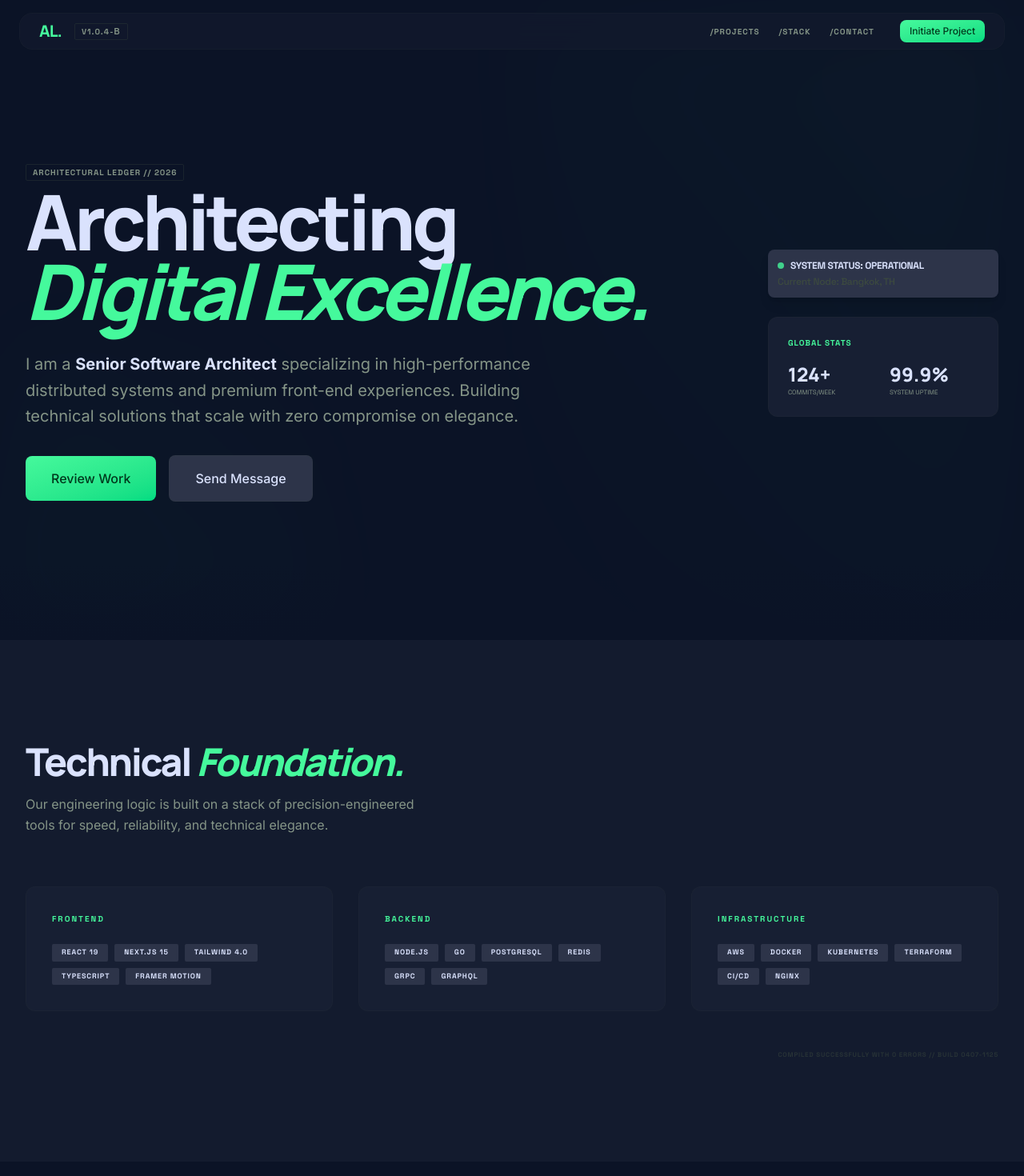
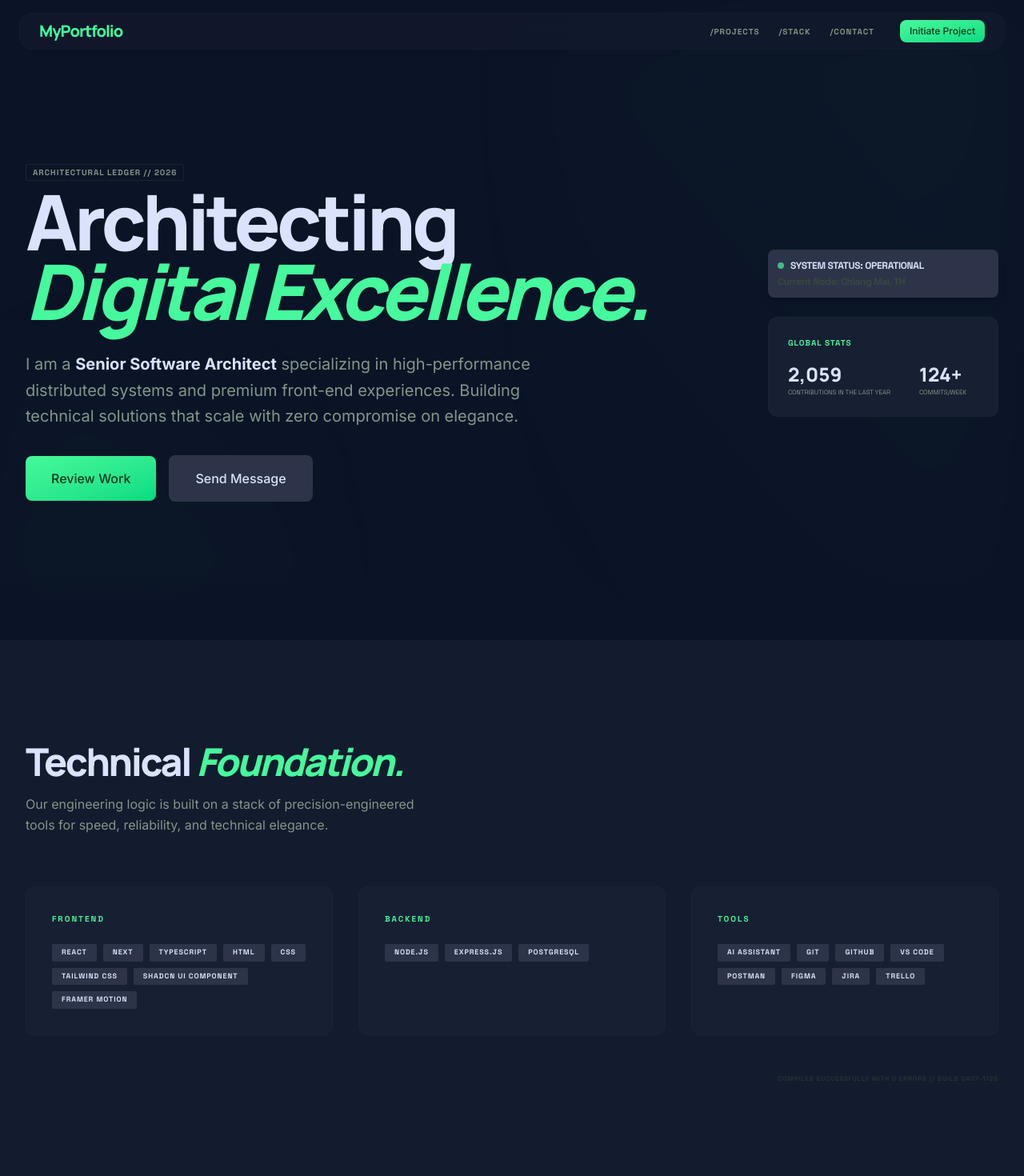
Before and after one commit to sansaran1234/MyPortfolio, a Next.js app: page / in a window 1280 px wide. Shown: the top 1470 px of the page at 80% size. Built offline with nearby package versions, Linux system fonts and the light colour scheme.

Commit message:
refactor: update tech stack, simplify navbar branding, and adjust hero section stats and location metadata

```diff
--- a/src/components/home/Hero.tsx
+++ b/src/components/home/Hero.tsx
@@ -35,21 +35,21 @@ export const Hero = () => {
                     <StatusTerminal
                         status="online"
                         label="System Status: Operational"
-                        metadata="Current Node: Bangkok, TH"
+                        metadata="Current Node:  Chiang Mai, TH"
                         className="w-full lg:w-72"
                     />
 
                     <div className="w-full lg:w-72 p-6 bg-surface-container rounded-xl border border-outline-variant/10">
                         <div className="flex flex-col gap-4">
                             <h3 className="font-technical text-[10px] uppercase font-black text-primary tracking-widest">Global Stats</h3>
-                            <div className="grid grid-cols-2 gap-4">
+                            <div className="grid grid-cols-[2fr_1fr] gap-4">
+                                <div className="flex flex-col">
+                                    <span className="font-display text-2xl font-black">2,059</span>
+                                    <span className="font-technical text-[8px] uppercase text-outline">contributions in the last year</span>
+                                </div>
                                 <div className="flex flex-col">
                                     <span className="font-display text-2xl font-black">124+</span>
                                     <span className="font-technical text-[8px] uppercase text-outline">Commits/Week</span>
-                                </div>
-                                <div className="flex flex-col">
-                                    <span className="font-display text-2xl font-black">99.9%</span>
-                                    <span className="font-technical text-[8px] uppercase text-outline">System Uptime</span>
                                 </div>
                             </div>
                         </div>
--- a/src/components/home/TechStack.tsx
+++ b/src/components/home/TechStack.tsx
@@ -2,9 +2,9 @@ import { Badge } from "../ui/Badge";
 import { Card } from "../ui/Card";
 
 const STACK = [
-    { category: "Frontend", tools: ["React 19", "Next.js 15", "Tailwind 4.0", "TypeScript", "Framer Motion"] },
-    { category: "Backend", tools: ["Node.js", "Go", "PostgreSQL", "Redis", "gRPC", "GraphQL"] },
-    { category: "Infrastructure", tools: ["AWS", "Docker", "Kubernetes", "Terraform", "CI/CD", "Nginx"] },
+    { category: "Frontend", tools: ["React", "Next", "Typescript", "HTML", "CSS", "Tailwind CSS", "Shadcn ui component", "Framer Motion"] },
+    { category: "Backend", tools: ["Node.js", "Express.js", "PostgreSQL"] },
+    { category: "Tools", tools: ["AI Assistant","Git", "GitHub", "VS Code", "Postman", "Figma", "Jira", "Trello"] },
 ];
 
 export const TechStack = () => {
--- a/src/components/layout/Navbar.tsx
+++ b/src/components/layout/Navbar.tsx
@@ -1,6 +1,5 @@
 import Link from "next/link";
 import { Button } from "../ui/Button";
-import { Badge } from "../ui/Badge";
 
 export const Navbar = () => {
   return (
@@ -8,11 +7,8 @@ export const Navbar = () => {
       <nav className="glass w-full max-w-7xl px-6 py-2 rounded-2xl flex items-center justify-between border border-outline-variant/10">
         <div className="flex items-center gap-4">
           <Link href="/" className="font-display font-black text-xl tracking-tighter text-primary">
-            AL.
+            MyPortfolio
           </Link>
-          <Badge variant="outline" className="hidden sm:inline-flex">
-            v1.0.4-β
-          </Badge>
         </div>
 
         <div className="flex items-center gap-8">
```
